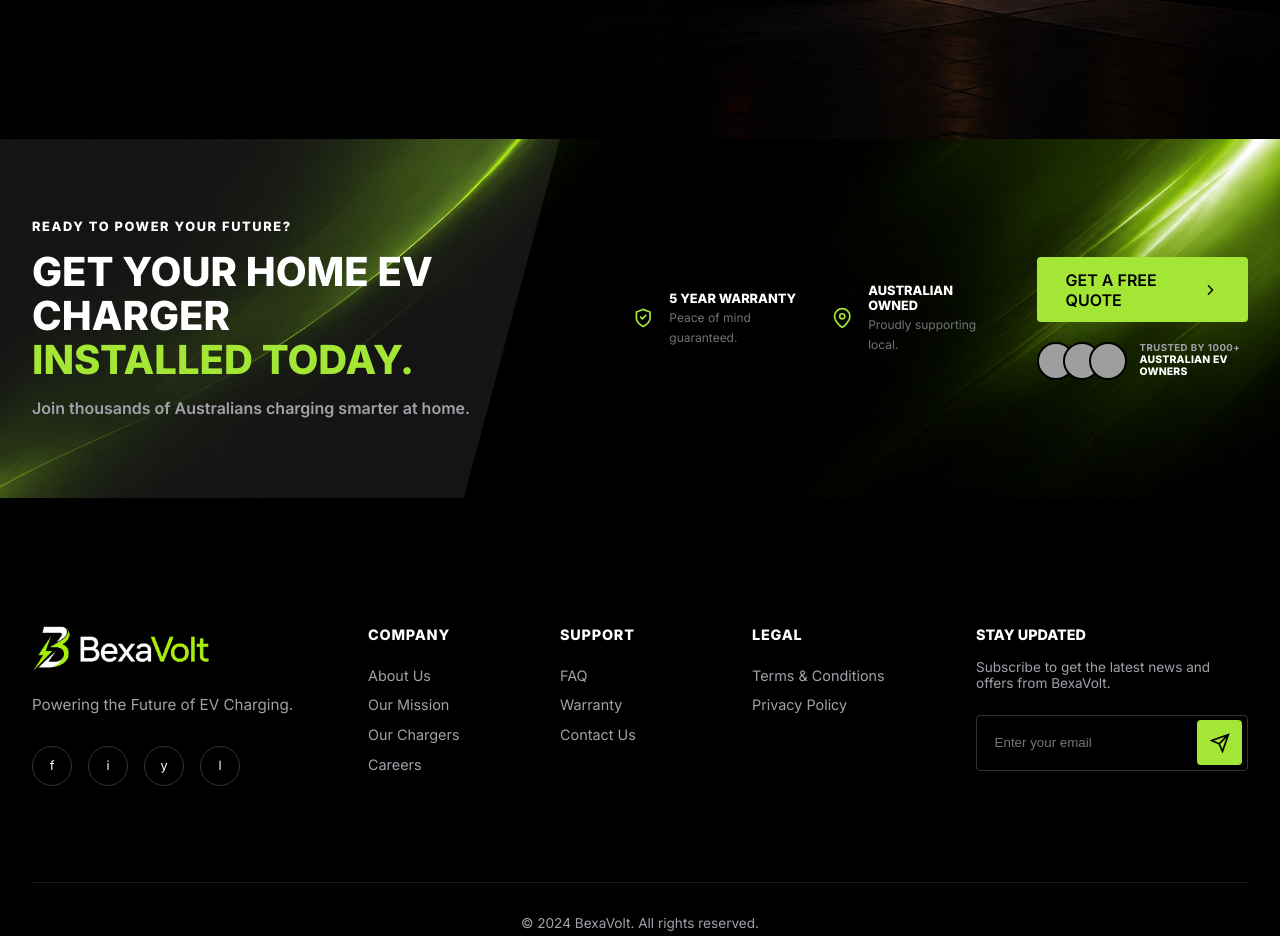
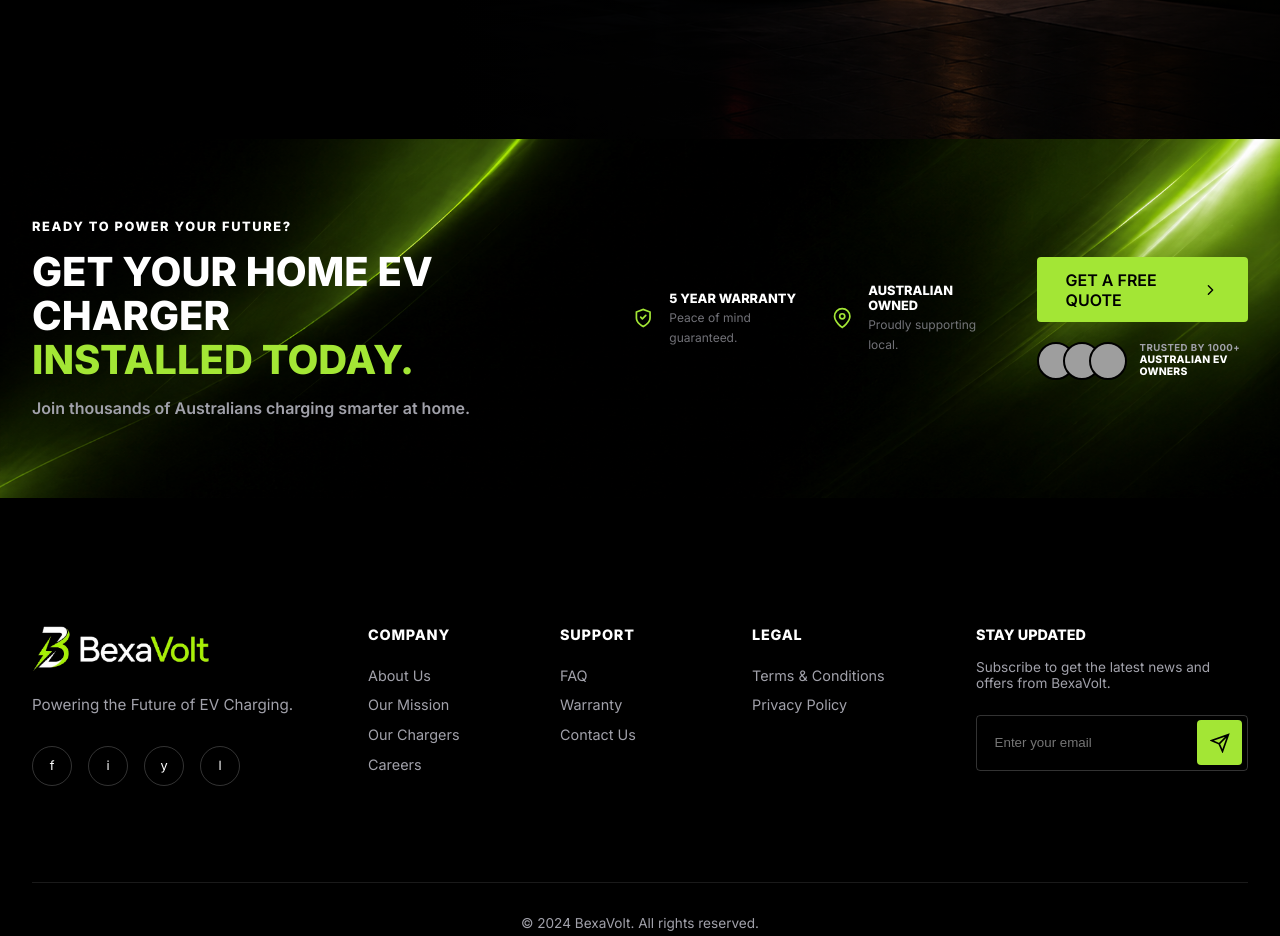
Before and after one commit to carricomfort8-lang/BexaVolt, a Next.js app in the folder frontend/: page / in a window 1280 px wide. Shown: the part 2560-3496 px from the top of the page. Built offline with nearby package versions, Linux system fonts and the light colour scheme; no server answers; grey boxes are pictures that could not be loaded.

Commit message:
fix: remove ctaBar slanted overlay to resolve background cut off

```diff
--- a/frontend/src/components/Footer.module.css
+++ b/frontend/src/components/Footer.module.css
@@ -10,18 +10,6 @@
   margin-bottom: 8rem;
   position: relative;
   overflow: hidden;
-}
-
-.ctaBar::before {
-  content: '';
-  position: absolute;
-  top: -50%;
-  left: -20%;
-  width: 60%;
-  height: 200%;
-  background: rgba(255,255,255,0.08);
-  transform: skewX(-15deg);
-  pointer-events: none;
 }
 
 .ctaContent {
```
